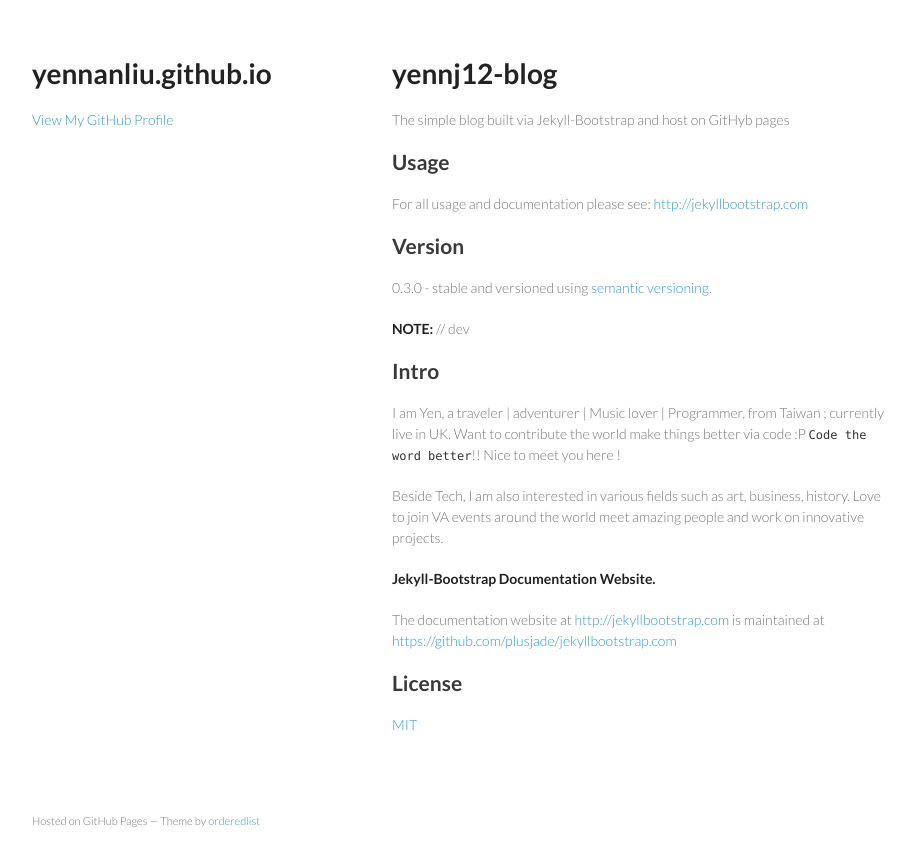
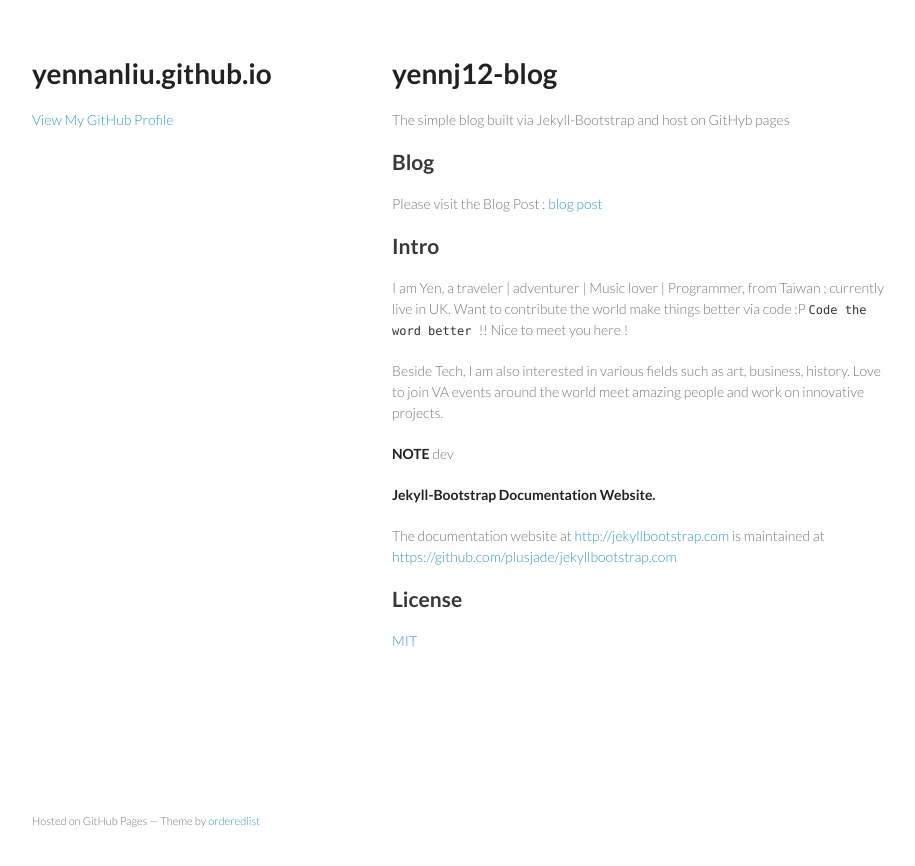
Before and after one commit to yennanliu/yen_blog_Jeklly, a Jekyll site: the page index.html, which Jekyll copies as it is, in a window 1280 px wide. Shown: the top 866 px of the page, without its empty margins (178-1093 px from the left). Built offline with Jekyll 4.4.1, drawn with Linux system fonts in a browser that asks for light colours.

Commit message:
fix layout and remove no-need contents

```diff
--- a/index.html
+++ b/index.html
@@ -29,26 +29,22 @@
 <p>The simple blog built via Jekyll-Bootstrap and host on GitHyb pages</p>
 
 <h2>
-<a name="usage" class="anchor" href="#usage"><span class="octicon octicon-link"></span></a>Usage</h2>
+<a name="Blog" class="anchor" href="#Blog"><span class="octicon octicon-link"></span></a>Blog</h2>
 
-<p>For all usage and documentation please see: <a href="http://jekyllbootstrap.com">http://jekyllbootstrap.com</a></p>
+<p>Please visit the Blog Post : <a href="https://yennj12.js.org/yennj12_blog/lessons/2011/12/29/jekyll-introduction">blog post</a></p>
 
 <h2>
-<a name="version" class="anchor" href="#version"><span class="octicon octicon-link"></span></a>Version</h2>
-
-<p>0.3.0 - stable and versioned using <a href="http://semver.org/">semantic versioning</a>.</p>
-
-<p><strong>NOTE:</strong> // dev</p>
 
 <h2>
 <a name="Intro" class="anchor" href="#Intro"><span class="octicon octicon-link"></span></a>Intro</h2>
 
-<p>I am Yen, a traveler | adventurer | Music lover | Programmer, from Taiwan ; currently live in UK. Want to contribute the world make things better via code :P <code>Code the word better</code>!!
-Nice to meet you here !</p>
+<p>I am Yen, a traveler | adventurer | Music lover | Programmer, from Taiwan ; currently live in UK. Want to contribute the world make things better via code :P <code> Code the word better </code>!! Nice to meet you here !</p>
 
 <p>Beside Tech, I am also interested in various fields such as art, business, history. Love to join VA events around the world
 meet amazing people and work on innovative projects.</p>
 
+
+<p><strong>NOTE</strong> dev</p>
 
 <p><strong>Jekyll-Bootstrap Documentation Website.</strong></p>
 
```
